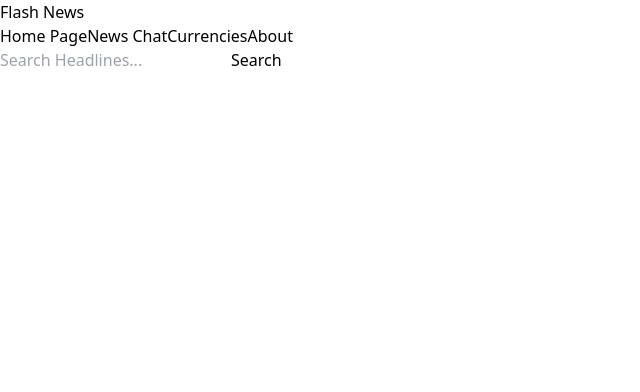
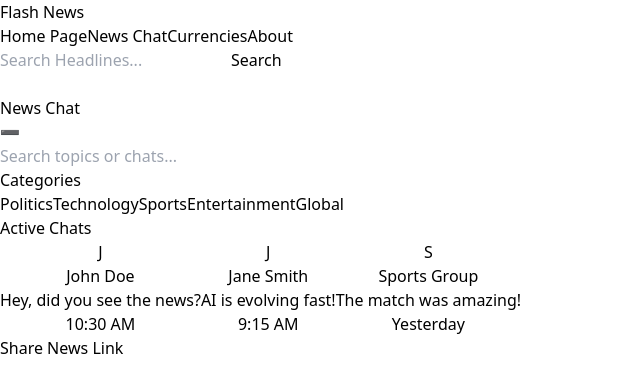
Before and after one commit to francis-neyaz/News-App, a React (Vite) app in the folder client/: page /crr in a window 1280 px wide. Shown: the top 392 px of the page, without its empty margins (0-640 px from the left). Built offline with nearby package versions, Linux system fonts and the light colour scheme.

Commit message:
folder/Sidebar

```diff
--- a/client/src/App.jsx
+++ b/client/src/App.jsx
@@ -7,6 +7,8 @@ import Signup from "./pages/Signup";
 import ChatPage from "./pages/ChatPage";
 import CurrenciesPage from "./pages/CurrenciesPage";
 import About from "./pages/About";
+import NewsChatSidebar from "./components/articles/NewsChatSidebar"
+
 
 const App = () => {
 
@@ -24,6 +26,7 @@ const App = () => {
         <Route path="/c" element={<ChatPage/>}/>
         <Route path="/cr" element={<CurrenciesPage/>}/>
         <Route path="/a" element={<About/>}/>
+        <Route path="/crr" element={<NewsChatSidebar/>}/>
       </Routes>
       </Router>
     </div>
--- a/client/src/components/articles/NewsChatSidebar.jsx
+++ b/client/src/components/articles/NewsChatSidebar.jsx
@@ -1,11 +1,94 @@
-import React from 'react'
+import React, { useState } from "react";
 
 const NewsChatSidebar = () => {
+  // State to handle active chats and categories
+  const [activeChat, setActiveChat] = useState(null);
+  const [searchTerm, setSearchTerm] = useState("");
+
+  // Sample data for categories and active chats
+  const categories = ["Politics", "Technology", "Sports", "Entertainment", "Global"];
+  const activeChats = [
+    { id: 1, name: "John Doe", lastMessage: "Hey, did you see the news?", time: "10:30 AM" },
+    { id: 2, name: "Jane Smith", lastMessage: "AI is evolving fast!", time: "9:15 AM" },
+    { id: 3, name: "Sports Group", lastMessage: "The match was amazing!", time: "Yesterday" },
+  ];
+
   return (
-    <div>
+    <div className="flex flex-col w-64 h-screen bg-gray-800 text-white shadow-lg">
+      {/* Header Section */}
+      <div className="flex items-center justify-between px-4 py-3 bg-gray-900">
+        <h1 className="text-lg font-bold">News Chat</h1>
+        <button className="text-gray-400 hover:text-white">➖</button>
+      </div>
 
+      {/* Search Bar */}
+      <div className="px-4 py-2">
+        <input
+          type="text"
+          placeholder="Search topics or chats..."
+          className="w-full px-3 py-2 rounded bg-gray-700 text-white focus:outline-none"
+          value={searchTerm}
+          onChange={(e) => setSearchTerm(e.target.value)}
+        />
+      </div>
+
+      {/* Categories Section */}
+      <div className="flex flex-col px-4 py-2">
+        <h2 className="text-sm font-bold text-gray-400">Categories</h2>
+        <div className="mt-2">
+          {categories.map((category, index) => (
+            <button
+              key={index}
+              className="block w-full text-left px-4 py-2 mt-1 text-gray-300 bg-gray-700 hover:bg-gray-600 rounded"
+              onClick={() => setActiveChat(null)}
+            >
+              {category}
+            </button>
+          ))}
+        </div>
+      </div>
+
+      {/* Active Chats Section */}
+      <div className="flex-grow px-4 py-2 overflow-y-auto">
+        <h2 className="text-sm font-bold text-gray-400">Active Chats</h2>
+        <div className="mt-2">
+          {activeChats
+            .filter((chat) =>
+              chat.name.toLowerCase().includes(searchTerm.toLowerCase())
+            )
+            .map((chat) => (
+              <button
+                key={chat.id}
+                className={`flex items-center justify-between w-full px-4 py-2 mt-1 rounded ${
+                  activeChat === chat.id ? "bg-gray-600" : "bg-gray-700 hover:bg-gray-600"
+                }`}
+                onClick={() => setActiveChat(chat.id)}
+              >
+                <div className="flex items-center">
+                  <div className="w-8 h-8 bg-gray-500 rounded-full flex items-center justify-center text-sm font-bold">
+                    {chat.name[0]}
+                  </div>
+                  <div className="ml-3">
+                    <h3 className="text-sm font-medium">{chat.name}</h3>
+                    <p className="text-xs text-gray-400 truncate">
+                      {chat.lastMessage}
+                    </p>
+                  </div>
+                </div>
+                <span className="text-xs text-gray-400">{chat.time}</span>
+              </button>
+            ))}
+        </div>
+      </div>
+
+      {/* Quick Actions */}
+      <div className="px-4 py-3 bg-gray-900">
+        <button className="w-full px-4 py-2 text-sm font-bold bg-blue-600 rounded hover:bg-blue-700">
+          Share News Link
+        </button>
+      </div>
     </div>
-  )
-}
+  );
+};
 
 export default NewsChatSidebar;
```
Also changed, not shown: client/src/components/newsInfo/Business.jsx (added, +11 -0 lines), client/src/components/newsInfo/Entertainment.jsx (added, +11 -0 lines), client/src/components/newsInfo/Health.jsx (added, +11 -0 lines), client/src/components/newsInfo/Science.jsx (added, +11 -0 lines), client/src/components/newsInfo/Technology.jsx (added, +11 -0 lines), client/src/components/newsInfo/World.jsx (added, +11 -0 lines).
